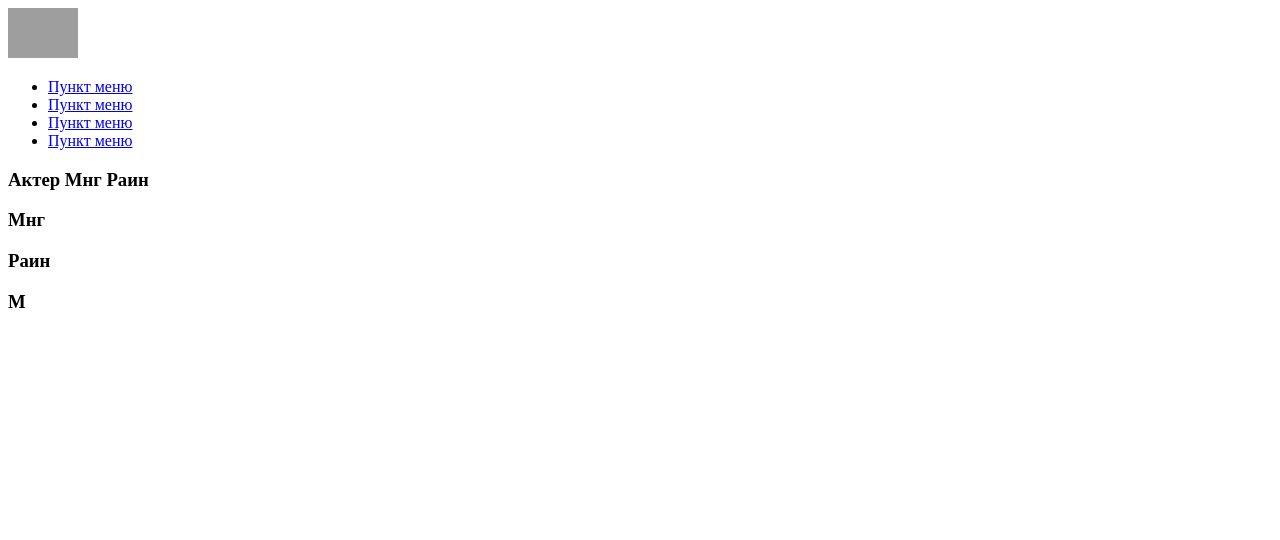
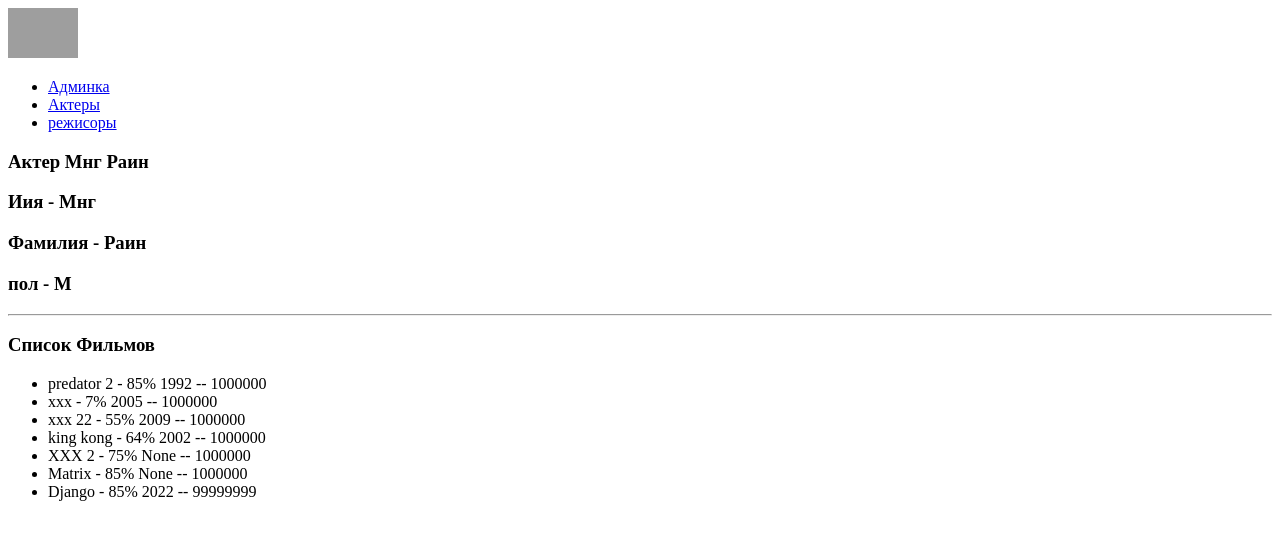
Before and after one commit to Bekmuratov-D/gjango-cw, a Django app: a page that uses movie_app/templates/movie_app/base.html in a window 1280 px wide. Shown: the top 540 px of the page. Run offline with Django 4.2, Linux system fonts and the light colour scheme; data comes from the database, SQL or seed files in the repository; both versions use the stored data as it was after the commit; grey boxes are pictures that could not be loaded.

Commit message:
output many_to_many

```diff
--- a/movie_app/models.py
+++ b/movie_app/models.py
@@ -55,7 +55,7 @@
     budget = models.IntegerField(default=1000000, validators=[MinValueValidator(1)])
     currency = models.CharField(max_length=3, choices=CHRRENCY_CHOICES, default=RUB)
     slug = models.SlugField(default='', null=False, blank=True)
-    director = models.ForeignKey(Director, on_delete=models.PROTECT, null=True)
+    director = models.ForeignKey(Director, on_delete=models.PROTECT, null=True, related_name='movies')
     actors = models.ManyToManyField(Actor)
 
 
--- a/movie_app/templates/movie_app/base.html
+++ b/movie_app/templates/movie_app/base.html
@@ -7,23 +7,20 @@
 <header class="header">
     <div class="header__wrapper">
         <div class="header__logo logo">
-            <a href="#" class="logo__link">
+            <a href="/" class="logo__link">
                 <img src="https://thumb.tildacdn.com/tild6333-3330-4033-b763-636130393066/-/resize/400x/-/format/webp/workerr.png" width="70px" height="50px" alt="" class="logo__img">
             </a>
         </div>
         <nav class="header__nav nav" >
             <ul class="nav__list">
                 <li class="nav__iteam">
-                    <a href="#" class="nav__link">Пункт меню</a>
+                    <a href="/admin" class="nav__link">Админка</a>
                 </li>
                 <li class="nav__iteam">
-                    <a href="#" class="nav__link">Пункт меню</a>
+                    <a href="/actors" class="nav__link">Актеры</a>
                 </li>
                 <li class="nav__iteam">
-                    <a href="#" class="nav__link">Пункт меню</a>
-                </li>
-                <li class="nav__iteam">
-                    <a href="#" class="nav__link">Пункт меню</a>
+                    <a href="/directors" class="nav__link">режисоры</a>
                 </li>
             </ul>
         </nav>
--- a/movie_app/templates/movie_app/show_one_actor.html
+++ b/movie_app/templates/movie_app/show_one_actor.html
@@ -6,8 +6,14 @@
 {% block content %}
 
     <h3>{{actor}}</h3>
-    <h3>{{ actor.first_name }}</h3>
-    <h3>{{ actor.last_name }}</h3>
-    <h3>{{ actor.gender }}</h3>
-
+    <h3>Иия - {{ actor.first_name }}</h3>
+    <h3>Фамилия - {{ actor.last_name }}</h3>
+    <h3>пол - {{ actor.gender }}</h3>
+    <hr>
+    <h3>Список Фильмов</h3>
+    <ul>
+        {% for movie in actor.movie_set.all %}
+            <li>{{ movie }}</a></li>
+        {% endfor %}
+    </ul>
 {% endblock %}
```
Also changed, not shown: movie_app/templates/movie_app/show_director.html (+8 -0 lines), db.sqlite3, movie_app/migrations/0020_alter_movie_director.py (added).
